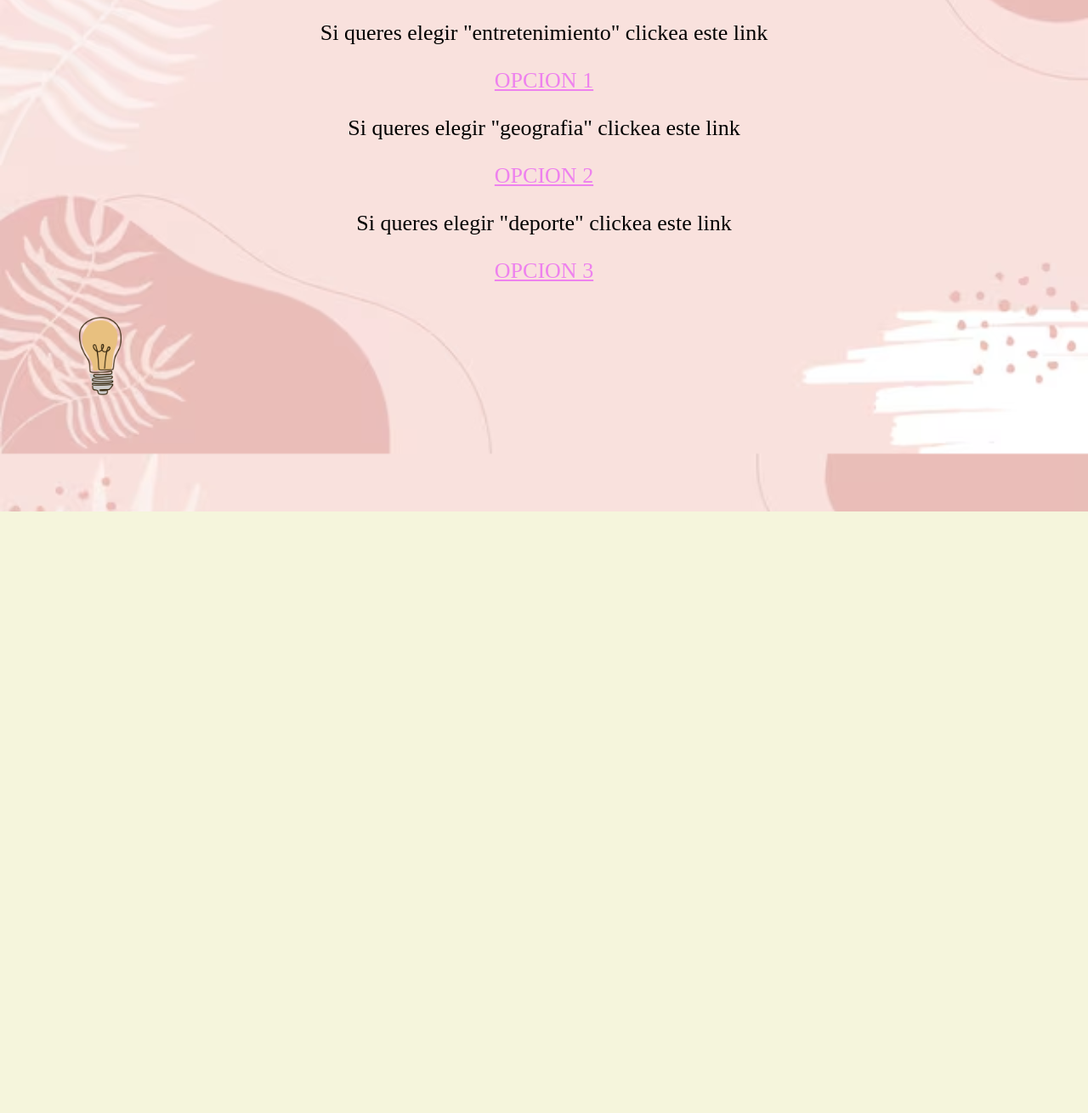
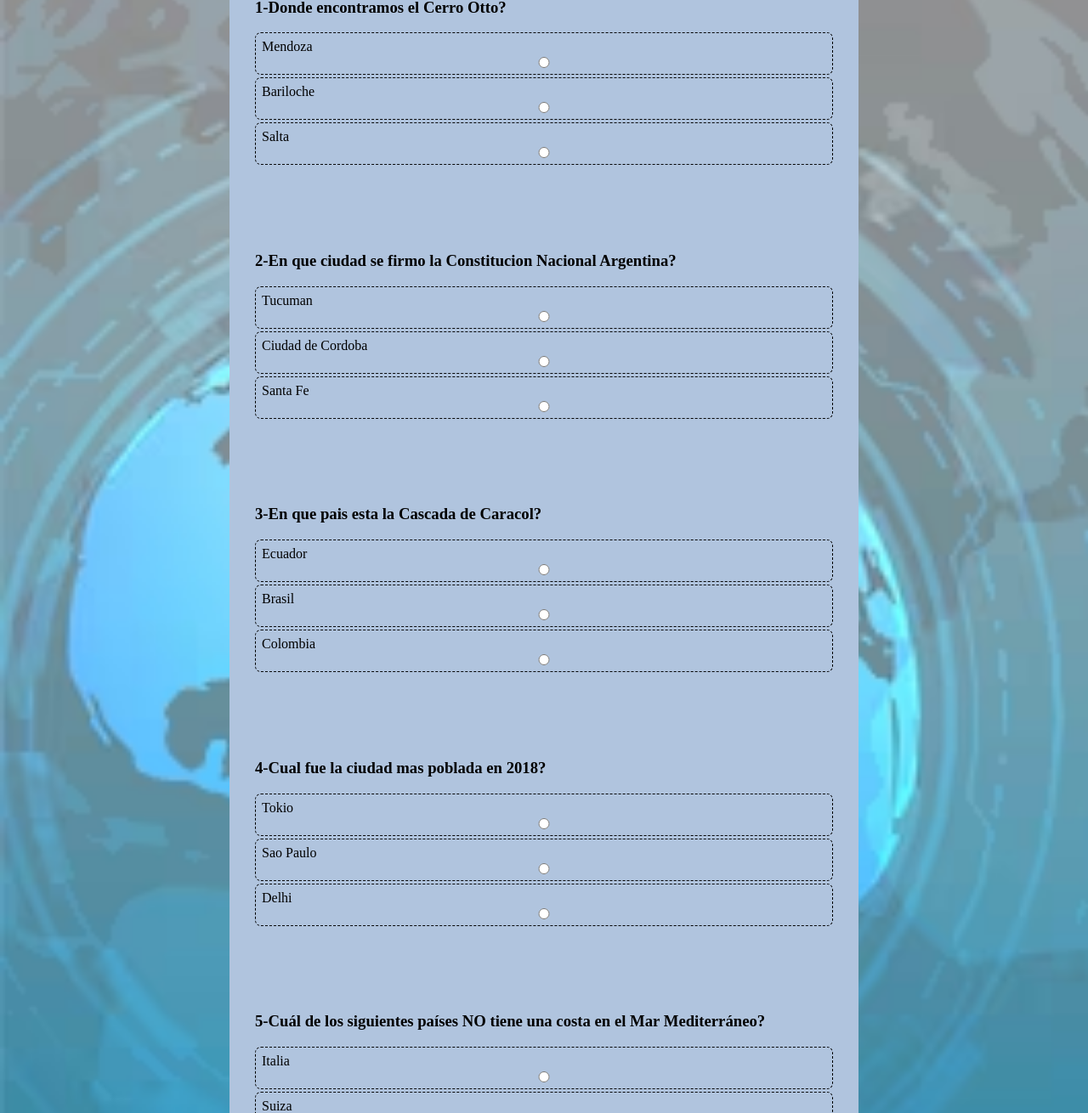
Before and after one commit to UCC-LabCompu2/proyecto2024-aresca-gorostiaga, a plain HTML site: page geografia.html in a window 1280 px wide. Shown: the part 198-1508 px from the top of the page at 85% size. Before the commit the page ends 800 px from the top, so only its background shows below. Drawn offline with Linux system fonts and the light colour scheme; a web font is replaced by a local one.

Commit message:
Update geografia.html

```diff
--- a/geografia.html
+++ b/geografia.html
@@ -1,35 +1,119 @@
 <!DOCTYPE html>
-<html lang="es">
+<html lang="en">
 <head>
     <link rel="preconnect" href="https://fonts.googleapis.com">
     <link rel="preconnect" href="https://fonts.gstatic.com" crossorigin>
-    <link href="https://fonts.googleapis.com/css2?family=Jersey+15&display=swap" rel="stylesheet">
+    <link href="https://fonts.googleapis.com/css2?family=Jersey+15&family=Titan+One&display=swap" rel="stylesheet">
     <link rel="shortcut icon" href="imagenes/fav_icono.png">
     <link rel="stylesheet" href="estilo.css" type="text/css">
     <meta charset="UTF-8">
     <meta content="Amparo_Aresca_y_Franco_Gorostiaga" name="nombre">
     <meta content=" quiz,cultura" name="keywords">
-
-    <title>Game</title>
+    <title>Geografia</title>
 
 </head>
-<body class="PaginaPrincipal">
+<body class="paginaUno">
 <header>
-        <h1 class="TituloPrincipal"><strong><em>QUIZ GAME</em></strong></h1>
-    <h3>Opciones:</h3>
-
+    <h1 class="tituloGeo">Responde estas preguntas sobre Geografia</h1>
+    <h2 class="tituloGeo2">Prueba tus conocimientos!</h2>
 </header>
 
-<p>Si queres elegir "entretenimiento" clickea este link</p>
-<a href="http://localhost:63342/proyecto2024-aresca-gorostiaga/entretenimiento.html?_ijt=rf3alo1iftdl75aqmae011tjs5&_ij_reload=RELOAD_ON_SAVE" target="_blank">OPCION 1</a>
-<p>Si queres elegir "geografia" clickea este link</p>
-<a href="http://localhost:63342/proyecto2024-aresca-gorostiaga/geografia.html?_ijt=pd4cspin96v8psiqpcaocd8fm4&_ij_reload=RELOAD_ON_SAVE" target="_blank">OPCION 2</a>
-<p>Si queres elegir "deporte" clickea este link</p>
-<a href="http://localhost:63342/proyecto2024-aresca-gorostiaga/deporte.html?_ijt=pd4cspin96v8psiqpcaocd8fm4&_ij_reload=RELOAD_ON_SAVE" target="_blank">OPCION 3</a>
-
-<div class="especial">
-    <img id="principal" src="imagenes/bombilla_icono.jpg" alt="foto">
+<div class="container">
+    <section class="p">
+        <h3>1-Donde encontramos el Cerro Otto?</h3>
+        <label for="p0">Mendoza
+            <input type="radio" name="p0" id="p0" value="1">
+        </label>
+        <label for="p1">Bariloche
+            <input type="radio" name="p0" id="p1" value="2">
+        </label>
+        <label for="p2">Salta
+            <input type="radio" name="p0" id="p2" value="3">
+        </label>
+    </section>
 </div>
 
+<div class="container">
+    <section class="p">
+        <h3>2-En que ciudad se firmo la Constitucion Nacional Argentina?</h3>
+        <label for="p3">Tucuman
+            <input type="radio" name="p1" id="p3" value="1">
+        </label>
+        <label for="p4">Ciudad de Cordoba
+            <input type="radio" name="p1" id="p4" value="2">
+        </label>
+        <label for="p5">Santa Fe
+            <input type="radio" name="p1" id="p5" value="3">
+        </label>
+    </section>
+</div>
+
+<div class="container">
+    <section class="p">
+        <h3>3-En que pais esta la Cascada de Caracol?</h3>
+        <label for="p6">Ecuador
+            <input type="radio" name="p2" id="p6" value="1">
+        </label>
+        <label for="p7">Brasil
+            <input type="radio" name="p2" id="p7" value="2">
+        </label>
+        <label for="p8">Colombia
+            <input type="radio" name="p2" id="p8" value="3">
+        </label>
+    </section>
+</div>
+
+<div class="container">
+    <section class="p">
+        <h3>4-Cual fue la ciudad mas poblada en 2018?</h3>
+        <label for="p9">Tokio
+            <input type="radio" name="p3" id="p9" value="1">
+        </label>
+        <label for="p10">Sao Paulo
+            <input type="radio" name="p3" id="p10" value="2">
+        </label>
+        <label for="p11">Delhi
+            <input type="radio" name="p3" id="p11" value="3">
+        </label>
+    </section>
+</div>
+
+<div class="container">
+    <section class="p">
+        <h3>5-Cuál de los siguientes países NO tiene una costa en el Mar Mediterráneo?</h3>
+        <label for="p12">Italia
+            <input type="radio" name="p4" id="p12" value="1">
+        </label>
+        <label for="p13">Suiza
+            <input type="radio" name="p4" id="p13" value="2">
+        </label>
+        <label for="p14">Grecia
+            <input type="radio" name="p4" id="p14" value="3">
+        </label>
+    </section>
+</div>
+
+<div class="container">
+    <section class="p">
+        <h3>6- En qué país se encuentra el Monte Everest?</h3>
+        <label for="p15">Butan
+            <input type="radio" name="p5" id="p15" value="1">
+        </label>
+        <label for="p16">Nepal
+            <input type="radio" name="p5" id="p16" value="2">
+        </label>
+        <label for="p17">Bangladesh
+            <input type="radio" name="p5" id="p17" value="3">
+        </label>
+    </section>
+</div>
+
+<button class="botonGeo">CORREGIR</button>
+<div>
+    <h2 class="tituloGeo2">Cantidad acertadas:<span id="resultado"></span> </h2>
+</div>
+<footer>
+    BUENA SUERTE<3
+</footer>
 </body>
 </html>
```
